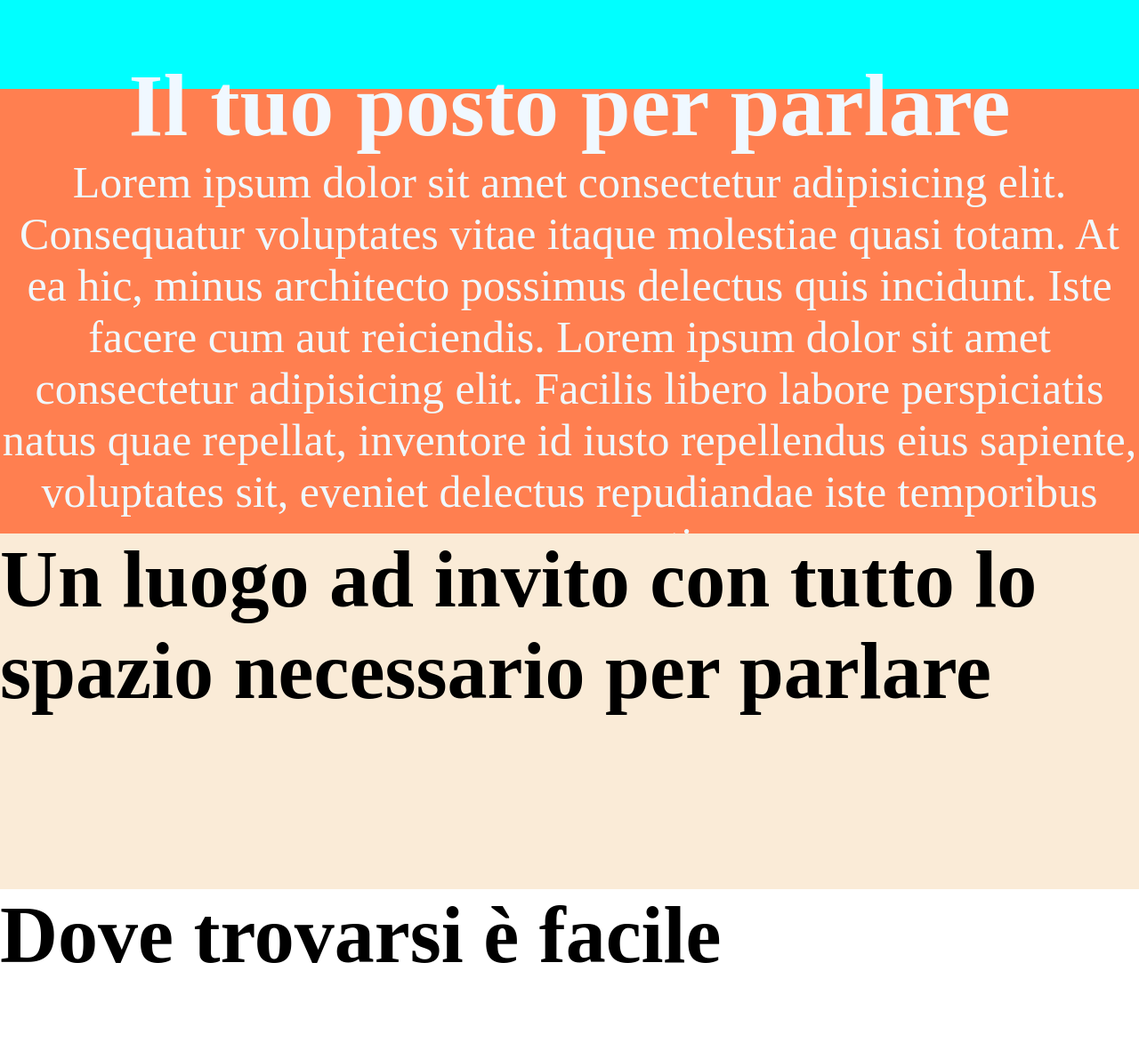
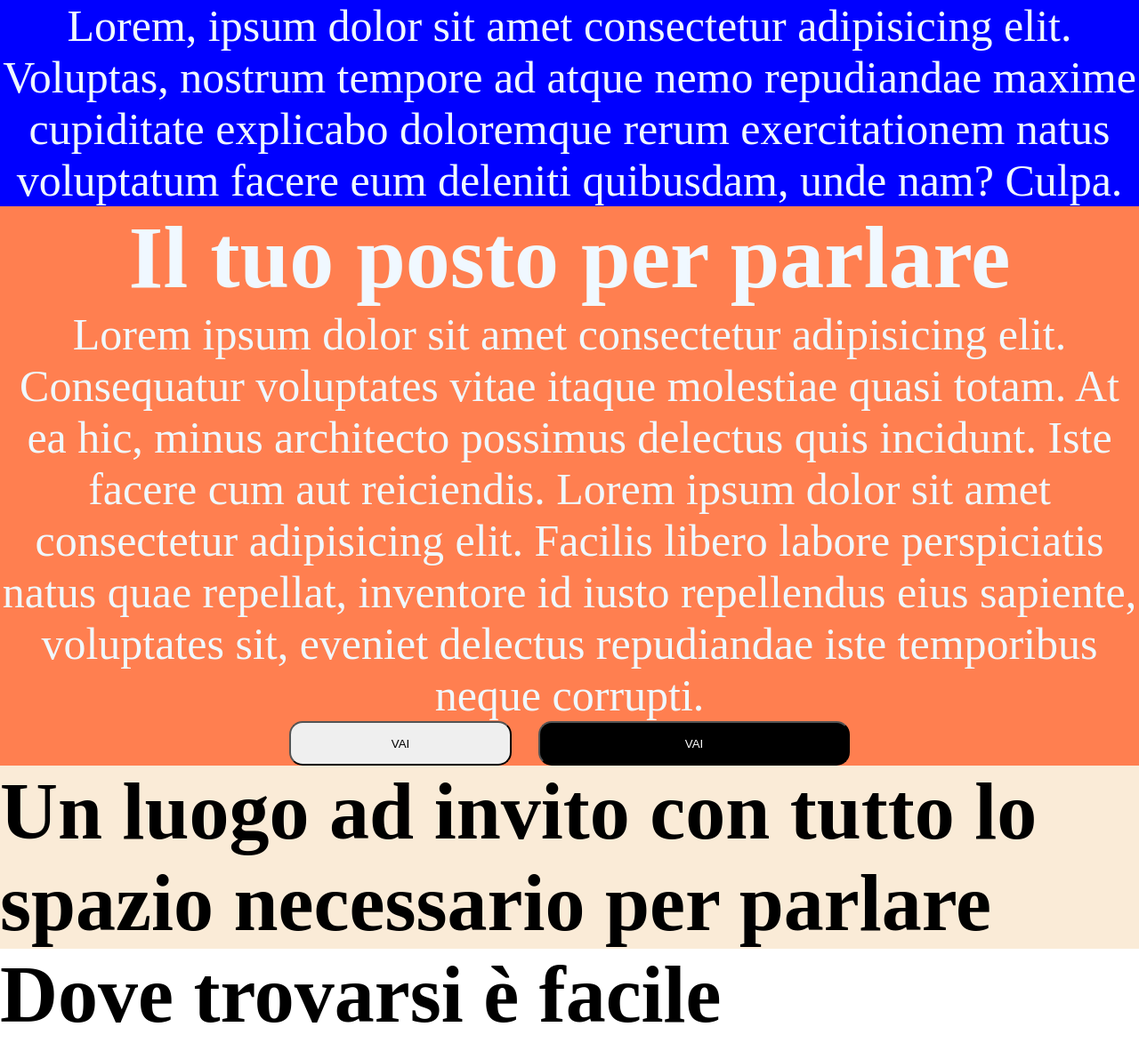
Before and after one commit to Nali1919/htmlcss-struttura-discord, a plain HTML site: page index.html in a window 1280 px wide. Shown: the top 1173 px of the page at 89% size. Drawn offline with Linux system fonts and the light colour scheme.

Commit message:
Apporto modifiche

```diff
--- a/css/style.css
+++ b/css/style.css
@@ -17,18 +17,37 @@
 }
 
 .header1 {
-    height: 100px;
-    background-color: aqua;
-
+    flex-basis: 160px;
+    background-color: blue
 }
 
 .header2 {
-    height: 500px;
+    flex-basis: 200px;
     background-color: coral;
     justify-content: center;
     align-items: center;
 
+
 }
+
+
+
+.bottone1 {
+    border-radius: 15px;
+    width: 250px;
+    height: 50px;
+    margin-right: 30px;
+}
+
+.bottone2 {
+    border-radius: 15px;
+    width: 350px;
+    height: 50px;
+    background-color: black;
+    color: white;
+
+}
+
 
 .title {
     font-size: 100px;
@@ -62,28 +81,28 @@ p {
 
 .first {
     background-color: antiquewhite;
-    height: 400px;
+    flex-basis: 200px;
     flex-wrap: wrap;
     align-items: flex-end;
 }
 
 .second {
     background-color: white;
-    height: 400px;
+    flex-basis: 200px;
     flex: wrap;
     align-items: flex-start;
 }
 
 .third {
     background-color: antiquewhite;
-    height: 400px;
+    flex-basis: 200px;
     align-items: flex-end;
     flex: wrap;
 }
 
 .fourth {
     background-color: white;
-    height: 400px;
+    flex-basis: 300px;
     justify-content: center;
     align-items: center;
 }
@@ -93,7 +112,7 @@ p {
 
 .endmenu {
     background-color: rgb(87, 165, 42);
-    height: 250px;
+    flex-basis: 250px;
     flex-direction: row;
     justify-content: space-around;
 
--- a/index.html
+++ b/index.html
@@ -12,7 +12,11 @@
 <body>
     <div class="container flex column">
         <header>
-            <div class=" header1 flex column"></div>
+            <div class=" header1 flex column">
+                <P>Lorem, ipsum dolor sit amet consectetur adipisicing elit. Voluptas, nostrum tempore ad atque nemo
+                    repudiandae maxime cupiditate explicabo doloremque rerum exercitationem natus voluptatum facere eum
+                    deleniti quibusdam, unde nam? Culpa.</P>
+            </div>
             <div class=" header2 flex column">
                 <h1 class="title">Il tuo posto per parlare</h1>
                 <p>Lorem ipsum dolor sit amet consectetur adipisicing elit. Consequatur voluptates vitae itaque
@@ -22,6 +26,11 @@
                     eveniet delectus repudiandae iste temporibus neque corrupti.
 
                 </p>
+                <div class=" flex">
+                    <input class="bottone1" type="button" value="VAI">
+                    <input class="bottone2" type="button" value="VAI">
+                </div>
+
 
             </div>
 
```
